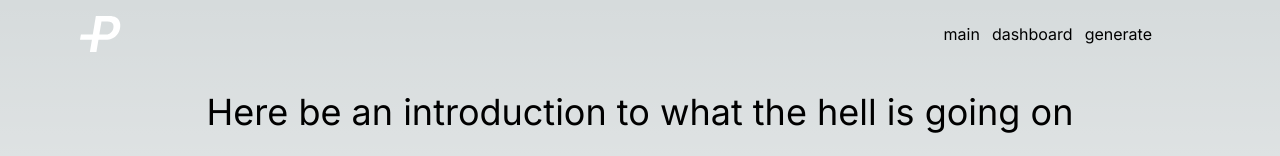
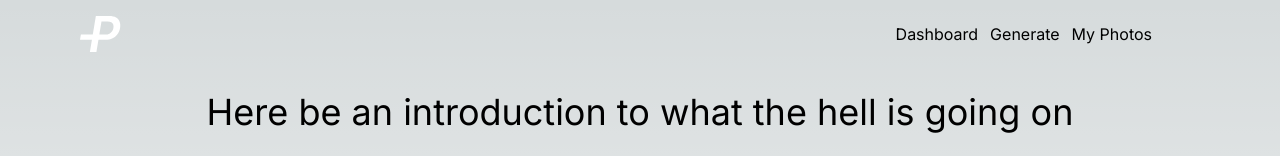
Before and after one commit to ronbarrantes/portraits, a Next.js app: page / in a window 1280 px wide. Shown: the top 156 px of the page. Built offline with nearby package versions, Linux system fonts and the light colour scheme.

Commit message:
Add nav list items

```diff
--- a/src/app/client/navigation.ts
+++ b/src/app/client/navigation.ts
@@ -1,17 +1,21 @@
 import { NavItem } from '@ui'
+// import { FaceIcon, CameraIcon ImageIcon, SunIcon, DashboardIcon, LightningBoltIcon } from '@radix-ui/react-icons'
 
 export const mainNavItems: NavItem[] = [
   {
     href: '/',
-    name: 'main',
-  },
-  {
-    href: '/dashboard',
-    name: 'dashboard',
+    name: 'Dashboard',
+    icon: 'dashboard',
   },
   {
     href: '/generate',
-    name: 'generate',
+    name: 'Generate',
+    icon: 'generate',
+  },
+  {
+    href: '/my-photos',
+    name: 'My Photos',
+    icon: 'photos',
   },
 ]
 
```
